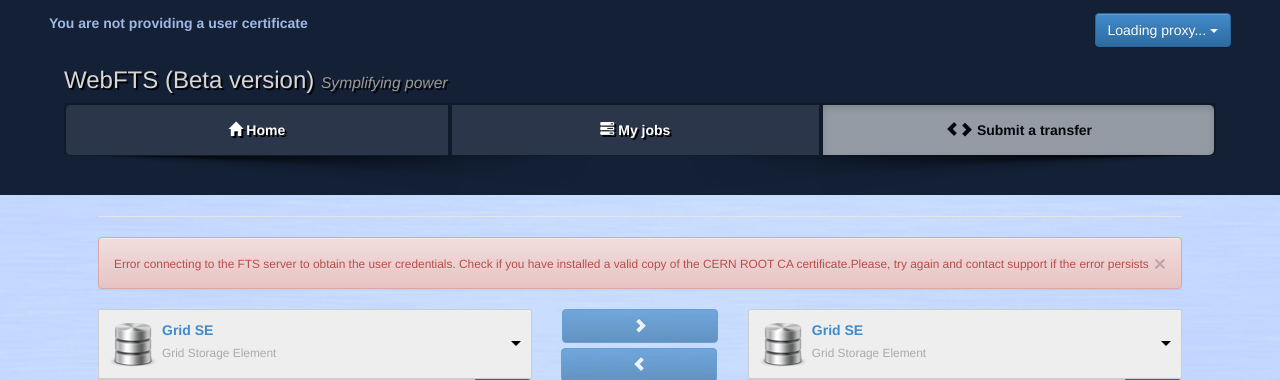
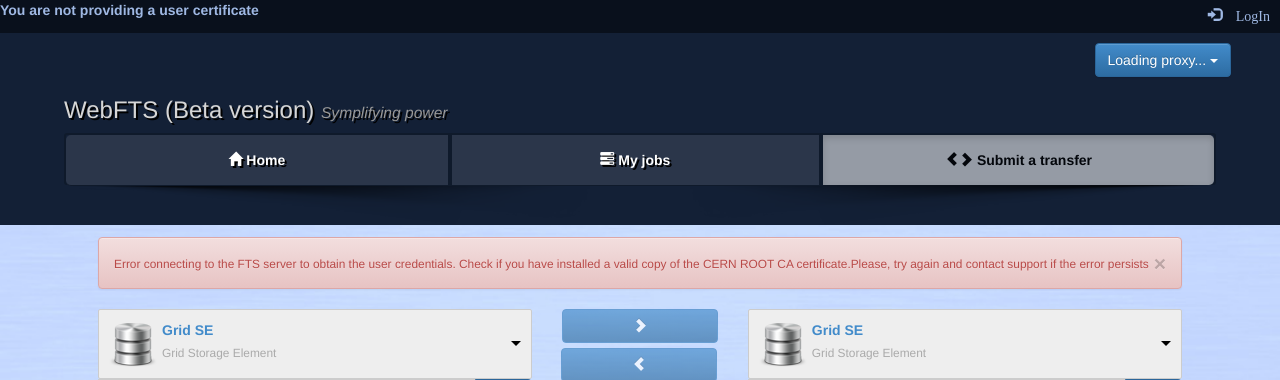
Before and after one commit to cern-fts/webfts, a PHP site: page /submit.php in a window 1280 px wide. Shown: the top 380 px of the page. Run offline with PHP 8.4, Linux system fonts and the light colour scheme; data that the repository does not hold is empty.

Commit message:
LogIn/Out  bar added to submit.php and transmissions.php page.

```diff
--- a/css/nav-bar-custom/nav-bar-custom.css
+++ b/css/nav-bar-custom/nav-bar-custom.css
@@ -17,6 +17,9 @@
   z-index: 280;
 }
 
+#delegateBtn{
+  margin-top: 30px;
+}
 
 .navbar-left {
   /*color: #fff;*/
--- a/submit.php
+++ b/submit.php
@@ -87,6 +87,27 @@
 </script>
 </head>
 <body>
+			<div class= "loginBar">
+				<div class="row-fluid">
+					<div class='pull-left'>
+						<ul class="nav">
+							<script>
+								$(function(){
+									$("#userAuth").load("userAuth.php");
+								});
+							</script>
+							<div id="userAuth"></div>
+						</ul>
+					</div>
+					<script>
+						$(function(){
+							$("#ssoAuth").load("ssoAuth.php");
+						});
+					</script>
+					<div id="ssoAuth"></div>
+				</div>
+			</div>
+
 			<div class='container-top-outer'>
 				<div class="container-top-inner" >
 					<div class="row">
```
Also changed, not shown: transmissions.php (+22 -0 lines).
